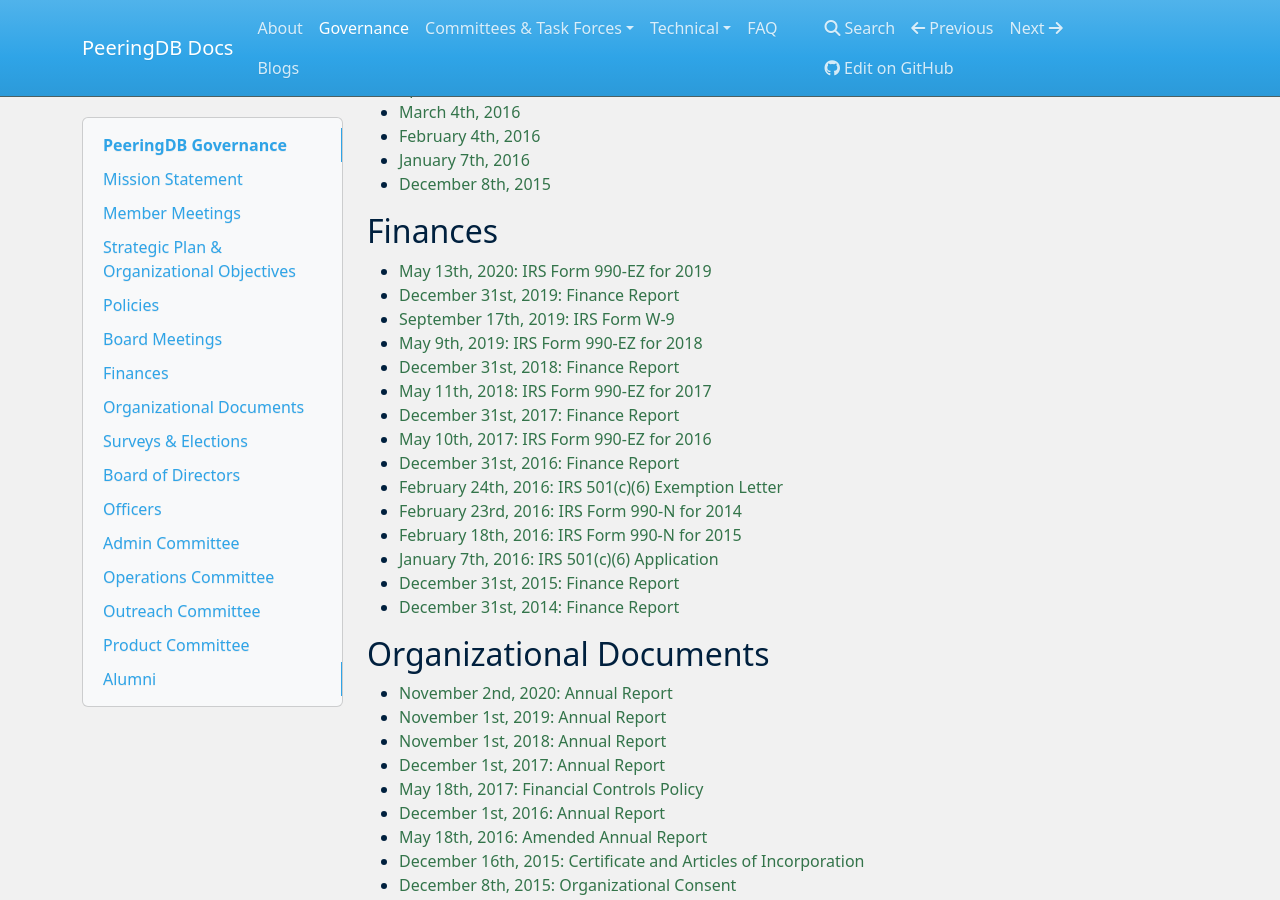
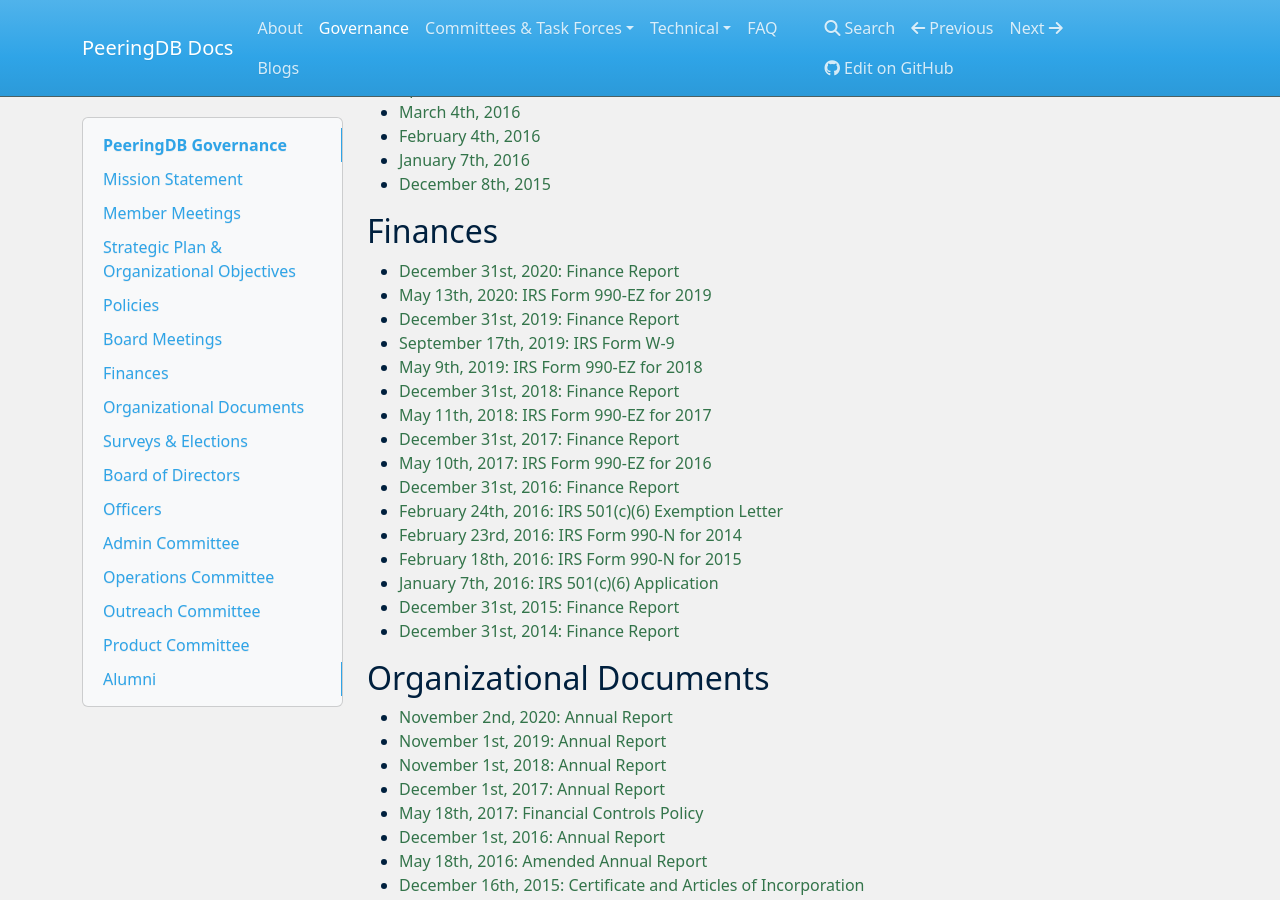
Before and after one commit to peeringdb/docs, an MkDocs documentation site: the page built from docs/gov.md, in a window 1280 px wide and 900 px high, scrolled down 1307 px. Built offline with MkDocs 1.6.1, drawn with Linux system fonts in a browser that asks for light colours; nearby versions of some CDN libraries.

Commit message:
End of year finance report to the web.

```diff
--- a/docs/gov.md
+++ b/docs/gov.md
@@ -60,6 +60,7 @@
 
 ## Finances
 
+- [December 31st, 2020: Finance Report](gov/finances/2020-12-31_PeeringDB_Finances.pdf)
 - [May 13th, 2020: IRS Form 990-EZ for 2019](gov/finances/2020-05-13_2019_Form_990-EZ.pdf)
 - [December 31st, 2019: Finance Report](gov/finances/2019-12-31_PeeringDB_Finances.pdf)
 - [September 17th, 2019: IRS Form W-9](gov/finances/2019-09-17_PeeringDB_IRS_Form_W-9.pdf)
```
Also changed, not shown: 1 other file.
